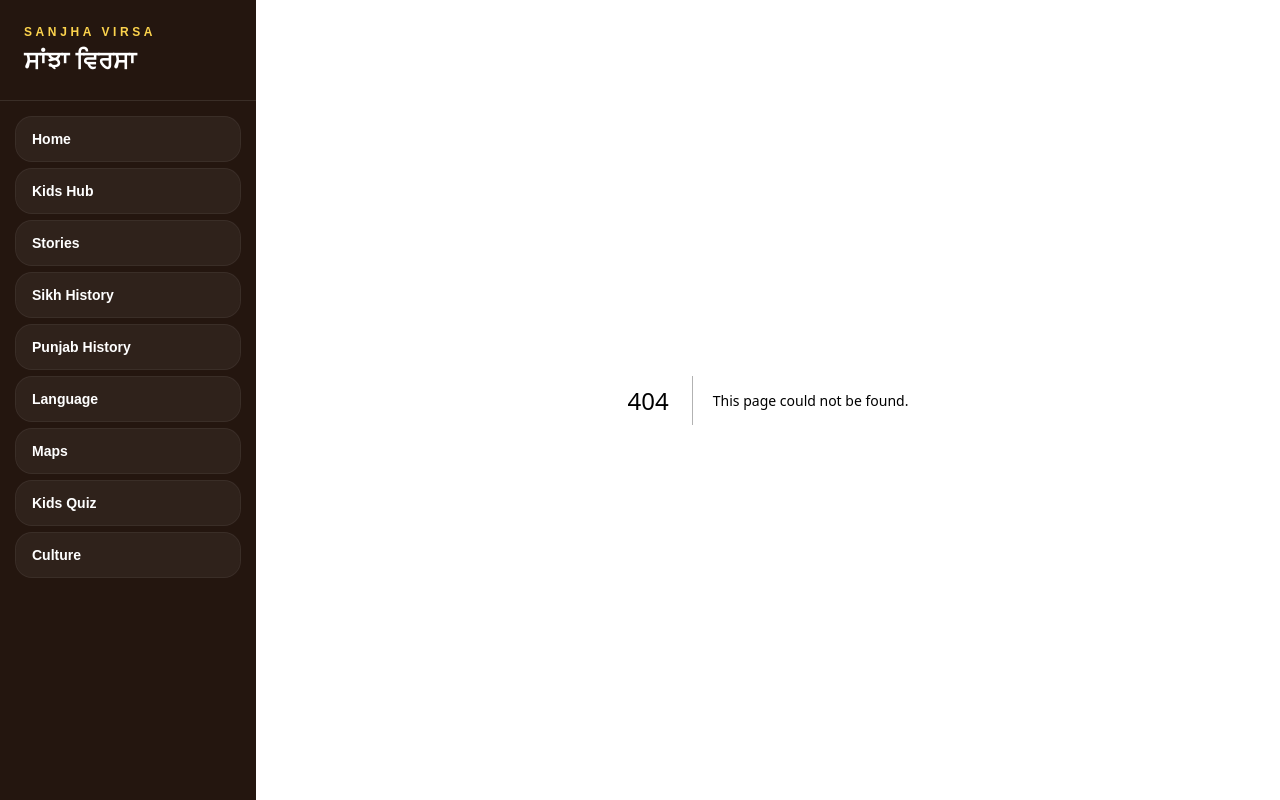
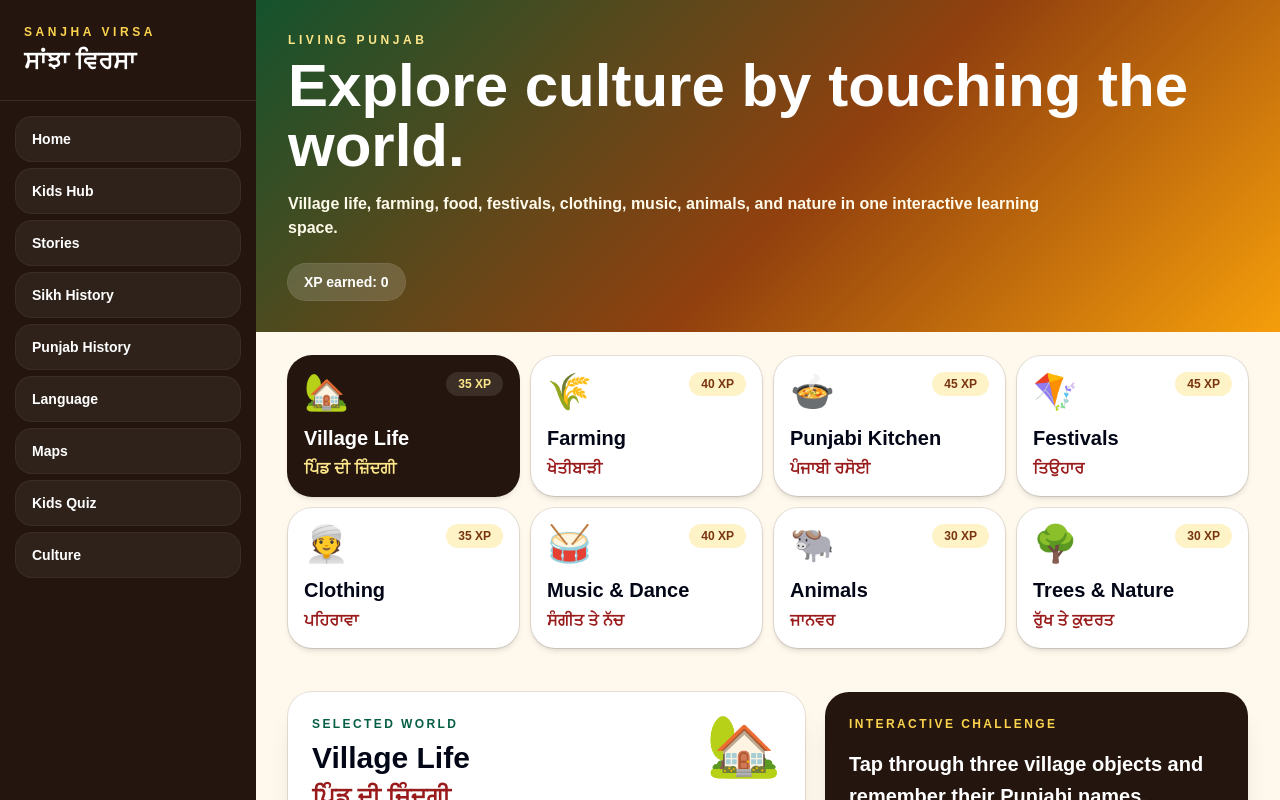
Before and after one commit to Gagan8atwal/sanjha-virsa, a Next.js app: page /living-punjab in a window 1280 px wide. Before the commit this address had no page. Shown: the top 800 px of the page. Built offline with nearby package versions, Linux system fonts and the light colour scheme.

Commit message:
Add Living Punjab route

```diff
--- /dev/null
+++ b/app/living-punjab/page.tsx
@@ -0,0 +1,5 @@
+import LivingPunjabExperience from '../../components/LivingPunjabExperience';
+
+export default function LivingPunjabPage() {
+  return <LivingPunjabExperience />;
+}
```
